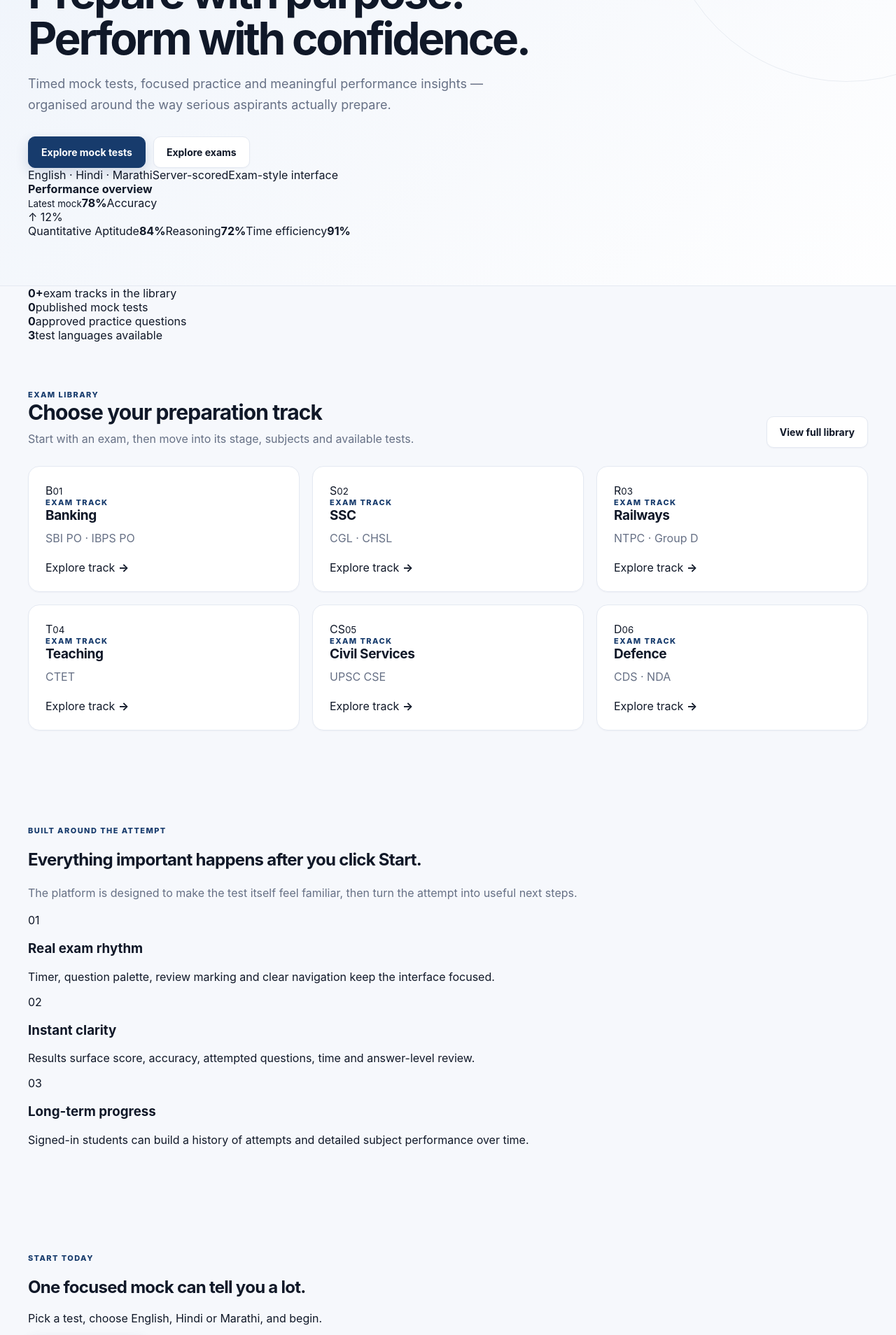
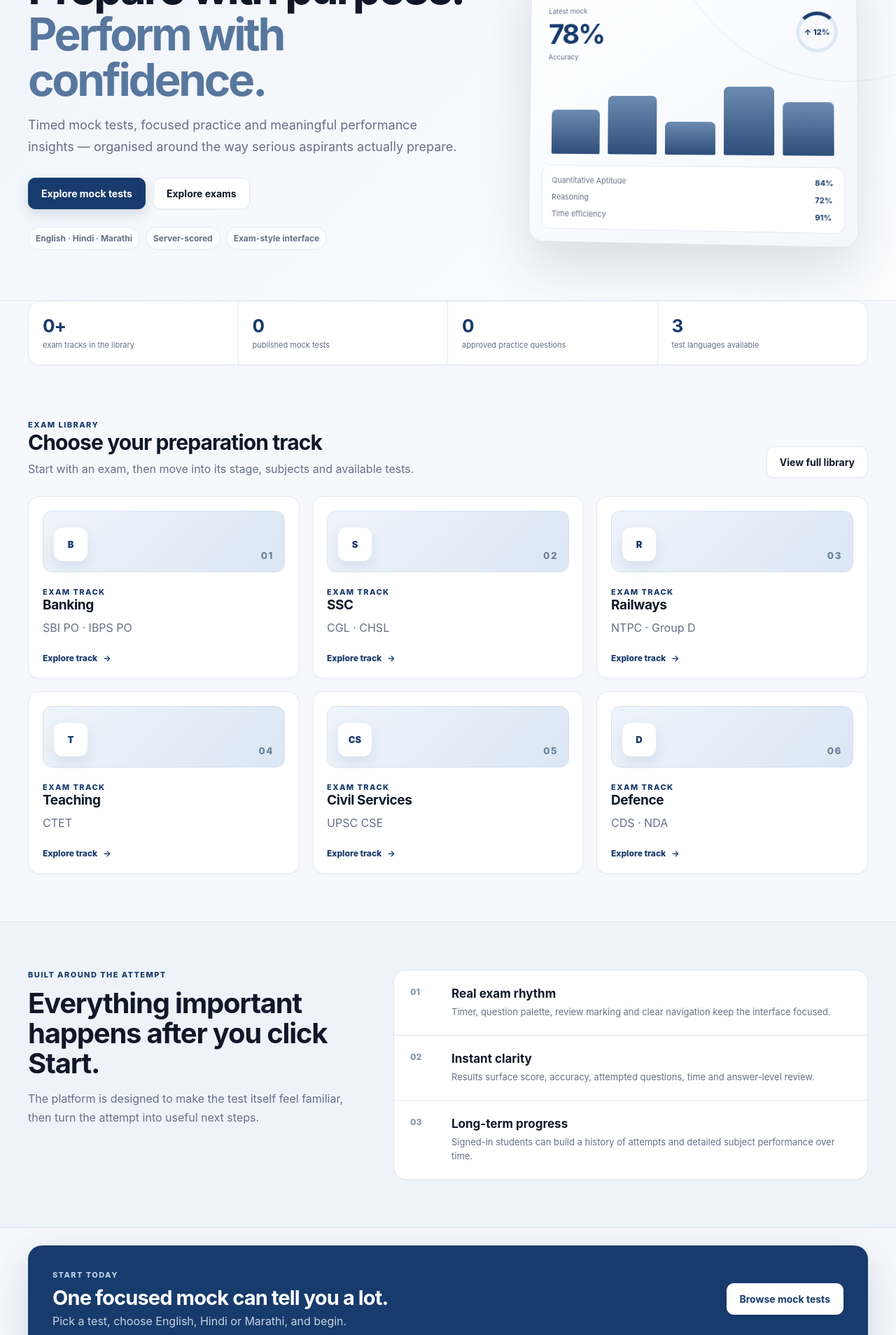
Before and after one commit to RajeshKhandare/mockwebsite, a Next.js app: page / in a window 1280 px wide. Shown: the part 240-2148 px from the top of the page at 70% size. Built offline with nearby package versions, Linux system fonts and the light colour scheme; no server answers; the database is empty.

Commit message:
ui: add premium homepage visuals cards stats and sections

```diff
--- a/app/globals.css
+++ b/app/globals.css
@@ -243,3 +243,67 @@ h2 { letter-spacing:-.03em; }
   .reset-form input { width:100%; }
   .question-title { font-size:20px; }
 }
+
+.hero-premium { padding:88px 0 72px; }
+.hero-split { display:grid; grid-template-columns:minmax(0,1.1fr) minmax(360px,.9fr); gap:70px; align-items:center; }
+.hero h1 span { color:#58779e; }
+.hero-proof { display:flex; flex-wrap:wrap; gap:8px; margin-top:25px; color:#667085; font-size:12px; font-weight:750; }
+.hero-proof span { padding:8px 10px; border:1px solid var(--border); border-radius:999px; background:rgba(255,255,255,.7); }
+.hero-visual { display:flex; justify-content:center; perspective:900px; }
+.visual-window { width:min(470px,100%); padding:18px; border:1px solid #dce4ef; border-radius:22px; background:linear-gradient(145deg,#ffffff,#f3f6fb); box-shadow:0 35px 80px rgba(19,45,80,.15); transform:rotateY(-5deg) rotateX(2deg); }
+.visual-top { display:flex; align-items:center; gap:6px; padding-bottom:16px; border-bottom:1px solid var(--border); }
+.visual-top strong { margin-left:auto; color:#344054; font-size:11px; }
+.visual-dot { width:7px; height:7px; border-radius:50%; background:#cbd5e1; }
+.visual-score { display:flex; justify-content:space-between; align-items:center; padding:24px 8px 15px; }
+.visual-score small,.visual-score span { display:block; color:var(--muted); font-size:10px; }
+.visual-score strong { display:block; font-size:40px; color:var(--brand); letter-spacing:-.06em; margin:3px 0; }
+.mini-ring { width:58px; height:58px; border:5px solid #dce8f5; border-top-color:var(--brand); border-radius:50%; display:grid; place-items:center; font-size:11px; font-weight:850; color:var(--brand); }
+.visual-bars { height:120px; display:flex; align-items:end; gap:12px; padding:10px 14px 0; }
+.visual-bars i { flex:1; display:block; border-radius:7px 7px 2px 2px; background:linear-gradient(180deg,#5d7fa8,#173b6c); opacity:.9; }
+.visual-list { margin-top:16px; padding:14px; display:grid; grid-template-columns:1fr auto; gap:10px; border-radius:13px; background:#fff; border:1px solid var(--border); font-size:11px; color:#667085; }
+.visual-list b { color:var(--brand); }
+.stats-strip { padding:0 0 10px; }
+.stats-wide { display:grid; grid-template-columns:repeat(4,1fr); border:1px solid var(--border); border-radius:16px; overflow:hidden; box-shadow:var(--shadow-sm); }
+.stats-wide > div { padding:19px 20px; background:#fff; border-right:1px solid var(--border); }
+.stats-wide > div:last-child { border-right:0; }
+.stats-wide strong { display:block; font-size:26px; color:var(--brand); letter-spacing:-.04em; }
+.stats-wide span { display:block; margin-top:5px; color:var(--muted); font-size:11px; line-height:1.4; }
+.exam-card-grid .exam-card { display:block; position:relative; overflow:hidden; }
+.exam-card { padding:20px; }
+.exam-card:hover { transform:translateY(-4px); }
+.exam-art { height:88px; border-radius:13px; margin-bottom:21px; display:flex; align-items:end; justify-content:space-between; padding:15px; background:linear-gradient(135deg,#eef4fb,#dce7f4); border:1px solid #d7e1ee; }
+.exam-art span { width:48px; height:48px; display:grid; place-items:center; border-radius:12px; background:#fff; color:var(--brand); font-size:13px; font-weight:900; box-shadow:0 8px 20px rgba(23,59,108,.09); }
+.exam-art small { color:#6c8099; font-weight:850; letter-spacing:.12em; }
+.card-link { display:inline-flex; gap:8px; color:var(--brand); font-size:12px; font-weight:850; }
+.card-link b { transition:transform .15s; }
+.exam-card:hover .card-link b { transform:translateX(3px); }
+.feature-section { background:#eef3f9; border-top:1px solid #e0e7f0; border-bottom:1px solid #e0e7f0; }
+.feature-layout { display:grid; grid-template-columns:.8fr 1.2fr; gap:70px; align-items:start; }
+.feature-layout h2 { font-size:40px; line-height:1.08; margin:12px 0 14px; }
+.feature-stack { background:#fff; border:1px solid var(--border); border-radius:18px; overflow:hidden; box-shadow:var(--shadow-sm); }
+.feature-stack article { display:grid; grid-template-columns:45px 1fr; gap:14px; padding:23px; border-bottom:1px solid var(--border); }
+.feature-stack article:last-child { border-bottom:0; }
+.feature-stack article > span { color:#8ba0b9; font-size:12px; font-weight:900; }
+.feature-stack h3 { margin:0 0 6px; font-size:17px; }
+.feature-stack p { margin:0; color:var(--muted); font-size:13px; line-height:1.55; }
+.cta-section { padding-top:25px; }
+.cta-panel { display:flex; align-items:center; justify-content:space-between; gap:30px; padding:35px; border-radius:20px; background:var(--brand); color:#fff; box-shadow:0 20px 55px rgba(23,59,108,.18); }
+.cta-panel .eyebrow { color:#bcd0e8; }
+.cta-panel h2 { margin:8px 0 6px; font-size:29px; }
+.cta-panel p { margin:0; color:#c7d4e4; }
+.cta-panel .btn-primary { background:#fff; color:var(--brand); border-color:#fff; box-shadow:none; }
+@media (max-width:900px) {
+  .hero-split,.feature-layout { grid-template-columns:1fr; gap:38px; }
+  .hero-visual { order:-1; }
+  .stats-wide { grid-template-columns:1fr 1fr; }
+  .stats-wide > div:nth-child(2) { border-right:0; }
+  .stats-wide > div { border-bottom:1px solid var(--border); }
+}
+@media (max-width:560px) {
+  .hero-premium { padding-top:58px; }
+  .hero-visual { display:none; }
+  .stats-wide { grid-template-columns:1fr 1fr; }
+  .stats-wide > div { padding:15px 12px; }
+  .feature-layout h2 { font-size:31px; }
+  .cta-panel { flex-direction:column; align-items:flex-start; padding:25px; }
+}
```
